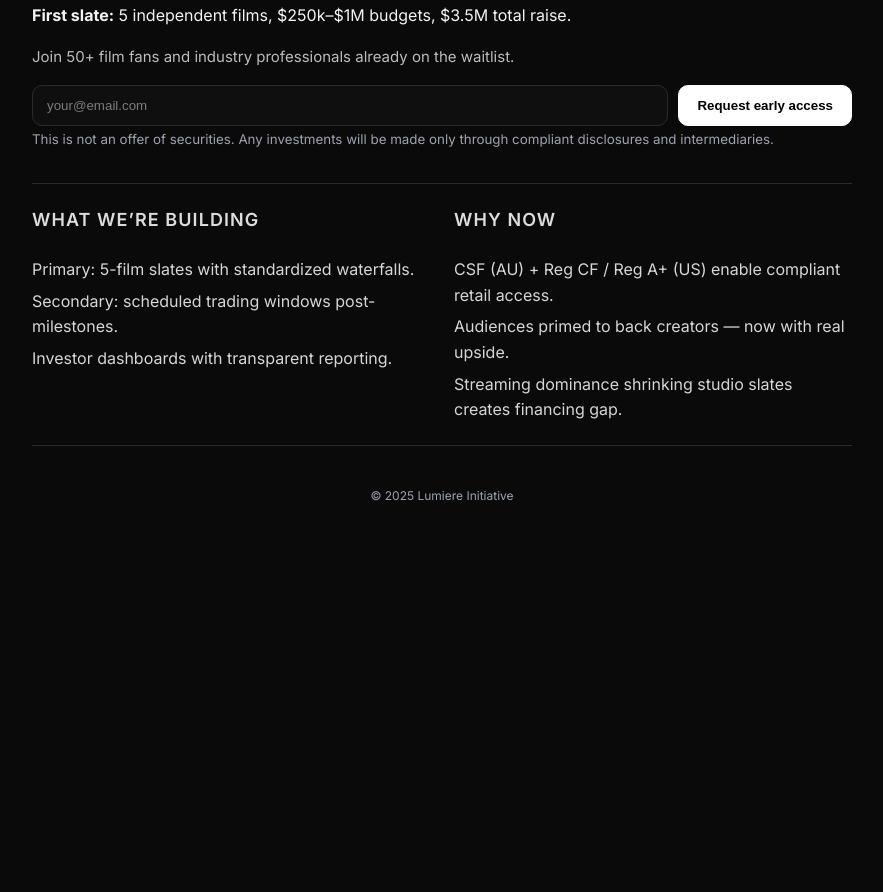
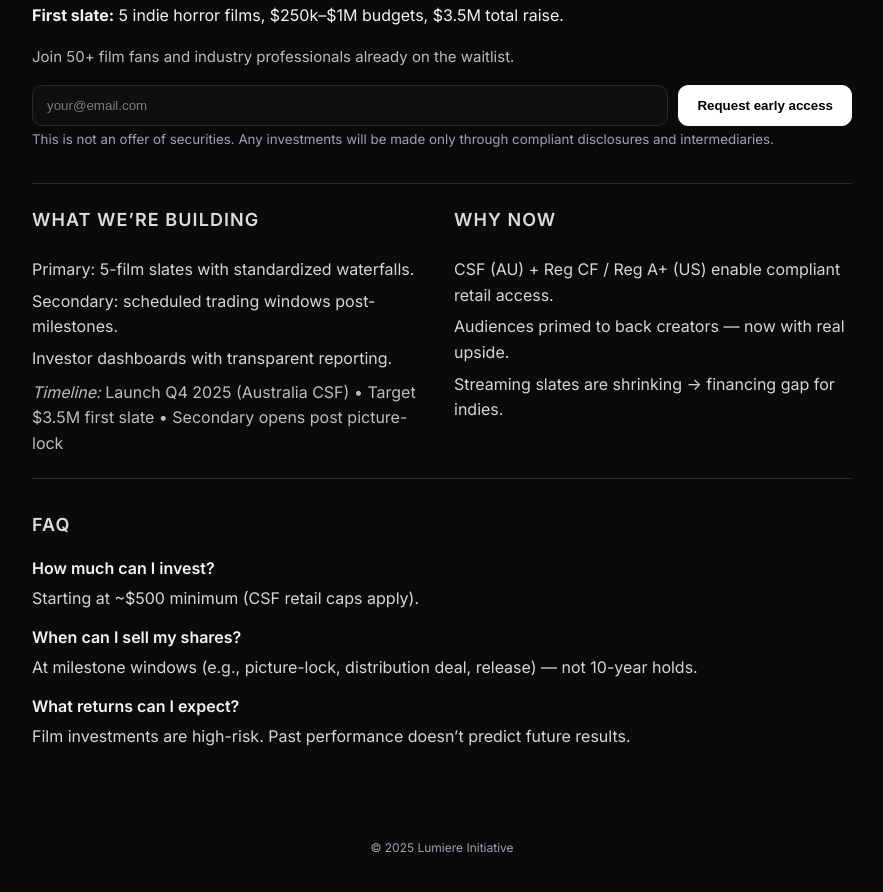
Before and after one commit to jawada098/lumiere-landing, a plain HTML site: page index.html in a window 1280 px wide. Shown: the part 662-1554 px from the top of the page, without its empty margins (198-1081 px from the left). Before the commit the page ends 1251 px from the top, so only its background shows below. Drawn offline with Linux system fonts and the light colour scheme.

Commit message:
Update index.html

```diff
--- a/index.html
+++ b/index.html
@@ -7,19 +7,14 @@
   <link href="https://fonts.googleapis.com/css2?family=Inter:wght@300;400;600;700&family=Newsreader:opsz,wght@6..72,500;6..72,700&display=swap" rel="stylesheet">
   <style>
     :root{
-      --bg:#0a0a0a;
-      --fg:#f3f3f3;
-      --muted:#9ca3af;
-      --line:#2a2a2a;
-      --accent:#ffffff;
-      --max:860px;
-      --tight:-0.02em;
+      --bg:#0a0a0a; --fg:#f3f3f3; --muted:#9ca3af; --line:#2a2a2a; --accent:#ffffff;
+      --max:860px; --tight:-0.02em;
     }
     *{box-sizing:border-box}
     html,body{margin:0; padding:0; background:var(--bg); color:var(--fg);}
     body{font-family:Inter,system-ui,-apple-system,Segoe UI,Roboto,Helvetica,Arial,sans-serif; line-height:1.6;}
     .wrap{max-width:var(--max); margin:0 auto; padding:64px 20px;}
-    header{padding:64px 0 32px; text-align:left;}
+    header{padding:64px 0 32px;}
     section{padding:32px 0;}
     .rule{height:1px;background:var(--line);margin:32px 0;}
     h1{font-family:Newsreader,Georgia,Times,serif; font-weight:700; font-size:56px; line-height:1.1; margin:0 0 16px;}
@@ -31,19 +26,10 @@
     .strip .col{display:flex; flex-direction:column; gap:6px}
     @media(min-width:900px){ .strip{grid-template-columns: 1fr 1fr; gap:24px;} }
     form{display:flex; gap:10px; flex-wrap:wrap; margin-top:16px}
-    input[type=email]{
-      flex:1; min-width:260px;
-      background:#0f0f0f; border:1px solid var(--line); color:var(--fg);
-      padding:12px 14px; border-radius:10px; outline:none;
-    }
+    input[type=email]{flex:1; min-width:260px; background:#0f0f0f; border:1px solid var(--line); color:var(--fg); padding:12px 14px; border-radius:10px; outline:none;}
     input[type=email]::placeholder{color:#7c7c7c}
-    button{
-      background:var(--accent); color:#000; border:1px solid #fff;
-      padding:12px 18px; border-radius:10px; font-weight:700; cursor:pointer;
-      transition:transform .08s ease, opacity .2s ease;
-    }
-    button:hover{transform:translateY(-1px)}
-    button:active{transform:translateY(0)}
+    button{background:var(--accent); color:#000; border:1px solid #fff; padding:12px 18px; border-radius:10px; font-weight:700; cursor:pointer; transition:transform .08s ease, opacity .2s ease;}
+    button:hover{transform:translateY(-1px)} button:active{transform:translateY(0)}
     small{color:var(--muted)}
     .note{margin-top:12px; font-size:14px; display:none; border:1px solid var(--line); border-radius:10px; padding:10px 12px}
     .ok{background:#0f2214; color:#b7f7c5; border-color:#1f4d2d}
@@ -51,6 +37,8 @@
     .grain:before{content:""; position:fixed; inset:0; pointer-events:none; background-image:radial-gradient(rgba(255,255,255,.02) 1px, transparent 1px); background-size:3px 3px; opacity:.6; mix-blend-mode:soft-light;}
     footer{padding:40px 0 20px; text-align:center; color:var(--muted); font-size:12px}
     .social-proof { font-size:15px; color:#bcbcbc; margin-top:10px; }
+    .faq dt{font-weight:600; margin-top:14px}
+    .faq dd{margin:4px 0 10px 0; color:#d6d6d6}
   </style>
 </head>
 <body class="grain">
@@ -82,7 +70,7 @@
     <!-- Waitlist -->
     <section>
       <h2>Join the waitlist</h2>
-      <p><strong>First slate:</strong> 5 independent films, $250k–$1M budgets, $3.5M total raise.</p>
+      <p><strong>First slate:</strong> 5 indie horror films, $250k–$1M budgets, $3.5M total raise.</p>
       <p class="social-proof">Join 50+ film fans and industry professionals already on the waitlist.</p>
       <form id="waitlist" action="https://formspree.io/f/YOUR_FORM_ID" method="POST">
         <input type="email" name="email" placeholder="your@email.com" required>
@@ -94,7 +82,7 @@
       <small>This is not an offer of securities. Any investments will be made only through compliant disclosures and intermediaries.</small>
     </section>
 
-    <!-- What we're building / Why now -->
+    <!-- What & Why (with timeline in What) -->
     <section class="strip">
       <div class="col">
         <h2>What we’re building</h2>
@@ -102,6 +90,7 @@
           <li>Primary: 5-film slates with standardized waterfalls.</li>
           <li>Secondary: scheduled trading windows post-milestones.</li>
           <li>Investor dashboards with transparent reporting.</li>
+          <li style="margin-top:8px; color:#bcbcbc"><em>Timeline:</em> Launch Q4 2025 (Australia CSF) • Target $3.5M first slate • Secondary opens post picture-lock</li>
         </ul>
       </div>
       <div class="col">
@@ -109,16 +98,34 @@
         <ul class="list">
           <li>CSF (AU) + Reg CF / Reg A+ (US) enable compliant retail access.</li>
           <li>Audiences primed to back creators — now with real upside.</li>
-          <li>Streaming dominance shrinking studio slates creates financing gap.</li>
+          <li>Streaming slates are shrinking → financing gap for indies.</li>
         </ul>
       </div>
+    </section>
+
+    <!-- FAQ -->
+    <section>
+      <h2>FAQ</h2>
+      <dl class="faq">
+        <dt>How much can I invest?</dt>
+        <dd>Starting at ~$500 minimum (CSF retail caps apply).</dd>
+
+        <dt>When can I sell my shares?</dt>
+        <dd>At milestone windows (e.g., picture-lock, distribution deal, release) — not 10-year holds.</dd>
+
+        <dt>What returns can I expect?</dt>
+        <dd>Film investments are high-risk. Past performance doesn’t predict future results.</dd>
+      </dl>
     </section>
 
     <footer>© <span id="y"></span> Lumiere Initiative</footer>
   </div>
 
   <script>
+    // year
     document.getElementById('y').textContent = new Date().getFullYear();
+
+    // inline Formspree submit (no redirect)
     const form = document.getElementById('waitlist');
     const ok = document.getElementById('ok');
     const bad = document.getElementById('bad');
```
